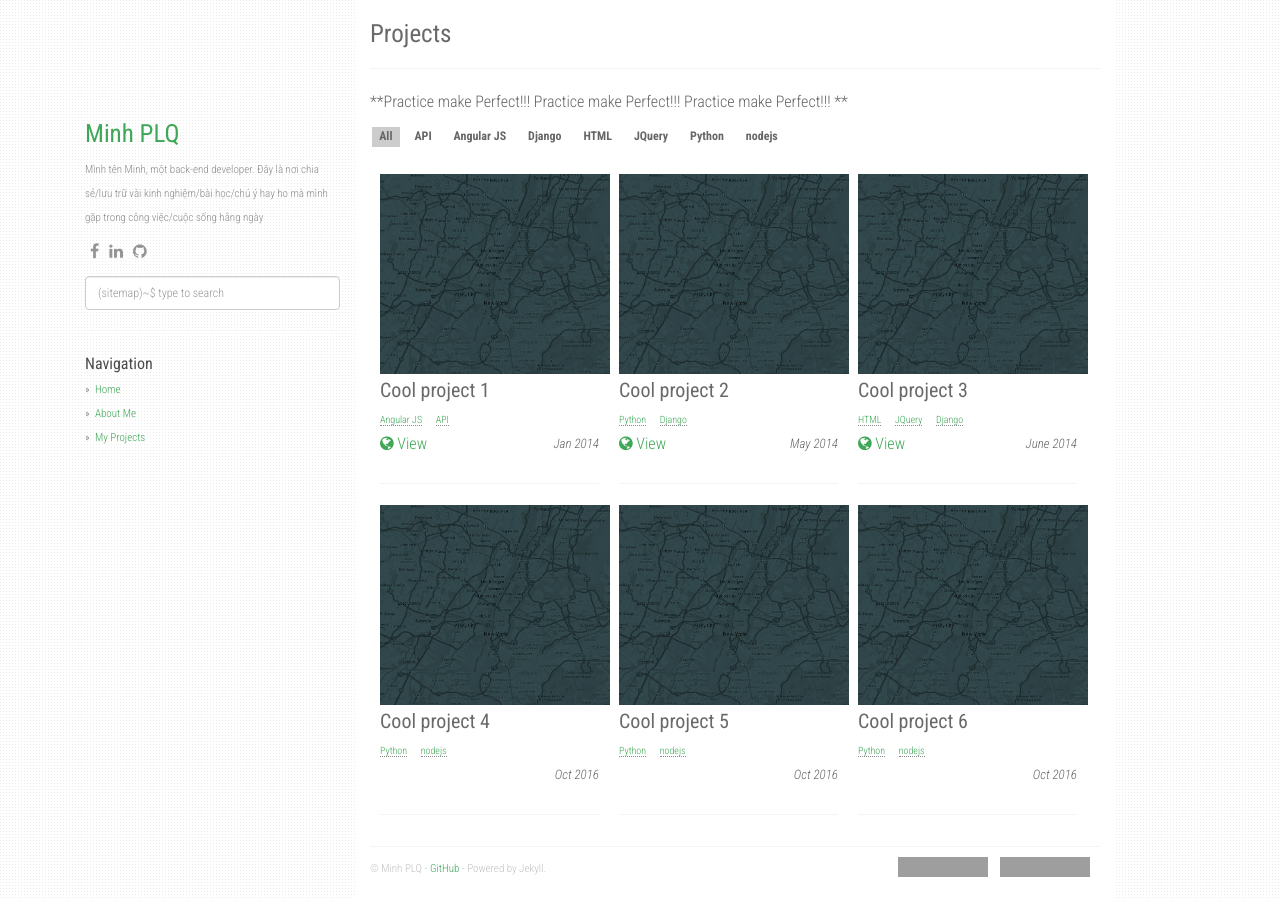
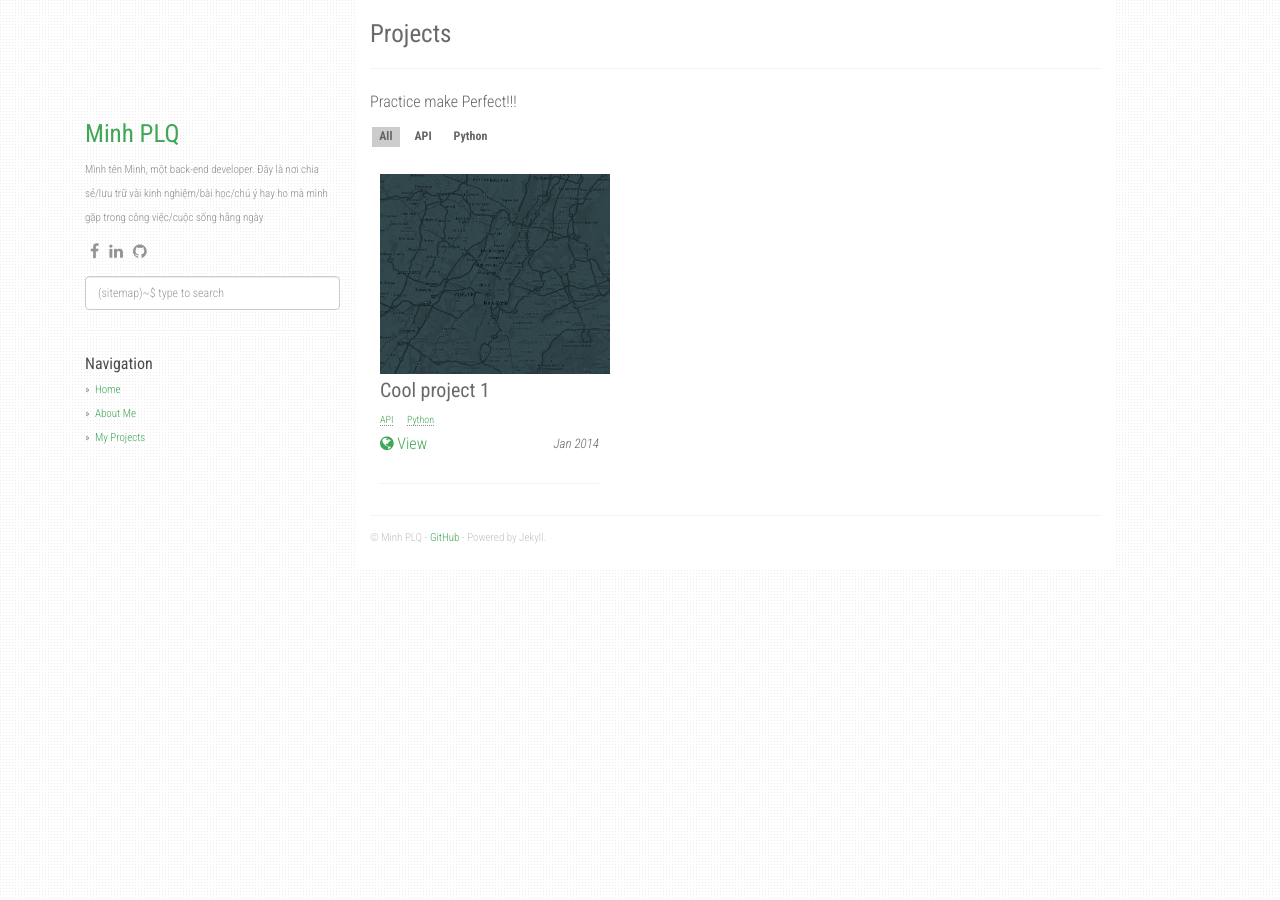
Before and after one commit to minhplq/minhplq.github.io, a Jekyll site: the page built from projects.md, in a window 1280 px wide. Built offline with Jekyll 4.4.1, drawn with Linux system fonts in a browser that asks for light colours; nearby versions of some CDN libraries; grey boxes are pictures that could not be loaded.

```diff
--- a/_config.yml
+++ b/_config.yml
@@ -1,4 +1,4 @@
-title: Minh 's notes
+title: Stack Notes
 author: Minh PLQ
 github: https://github.com/minhplq
 about: Mình tên Minh, một back-end developer. Đây là nơi chia sẻ/lưu trữ vài kinh nghiệm/bài học/chú ý hay ho mà mình gặp trong công việc/cuộc sống hằng ngày
--- a/_data/projects.json
+++ b/_data/projects.json
@@ -5,38 +5,6 @@
 		"image": "placeholder.jpg",
 		"url": "https://www.google.com",
 		"date": "Jan 2014",
-		"tags": ["Angular JS","API"]
-	},
-	{
-		"name": "Cool project 2",
-		"image": "placeholder.jpg",
-		"url": "#",
-		"date": "May 2014",
-		"tags": ["Python","Django"]
-	},
-	{
-		"name": "Cool project 3",
-		"image": "placeholder.jpg",
-		"url": "#",
-		"date": "June 2014",
-		"tags": ["HTML","JQuery","Django"]
-	},
-	{
-		"name": "Cool project 4",
-		"image": "placeholder.jpg",
-		"date": "Oct 2016",
-		"tags": ["Python","nodejs"]
-	},
-	{
-		"name": "Cool project 5",
-		"image": "placeholder.jpg",
-		"date": "Oct 2016",
-		"tags": ["Python","nodejs"]
-	},
-	{
-		"name": "Cool project 6",
-		"image": "placeholder.jpg",
-		"date": "Oct 2016",
-		"tags": ["Python","nodejs"]
+		"tags": ["API", "Python"]
 	}
 ]
--- a/_layouts/default.html
+++ b/_layouts/default.html
@@ -149,10 +136,6 @@ layout: compress
           {% if site.github %}
             - <a href="{{ site.github }}">{{ site.github }}</a> - Powered by Jekyll.
           {% endif %}
-          <div class="btn-github" style="float:right;">
-            <iframe src="https://ghbtns.com/github-btn.html?user=agusmakmun&repo=agusmakmun.github.io&type=star&count=true" frameborder="0" scrolling="0" width="100" height="20px"></iframe>
-            <iframe src="https://ghbtns.com/github-btn.html?user=agusmakmun&repo=agusmakmun.github.io&type=fork&count=true" frameborder="0" scrolling="0" width="100" height="20px"></iframe>
-          </div>
         </footer>
       </div>
       <!-- end /.col-sm-8 -->
--- a/projects.md
+++ b/projects.md
@@ -4,4 +4,4 @@ title: Projects
 permalink: /projects/
 ---
 
-**Practice make Perfect!!! Practice make Perfect!!! Practice make Perfect!!! **
+Practice make Perfect!!!
```
Also changed, not shown: other parts of _layouts/default.html (+0 -13 lines), _layouts/post.html (+3 -17 lines), Gemfile.lock, static/img/_posts/Broadcast_Mail.png (deleted), static/img/_posts/amazon-rds1.png (deleted), static/img/_posts/amazon-rds2.png (deleted), static/img/_posts/amazon-rds3.png (deleted), static/img/_posts/amazon-rds4.png (deleted), static/img/_posts/amazon-rds5.png (deleted), static/img/_posts/csr.png (deleted), static/img/_posts/siap-security-group.png (deleted), static/img/_posts/ssl1.png (deleted), static/img/_posts/ssl2.png (deleted), static/img/favicon.ico, 1 other file.
